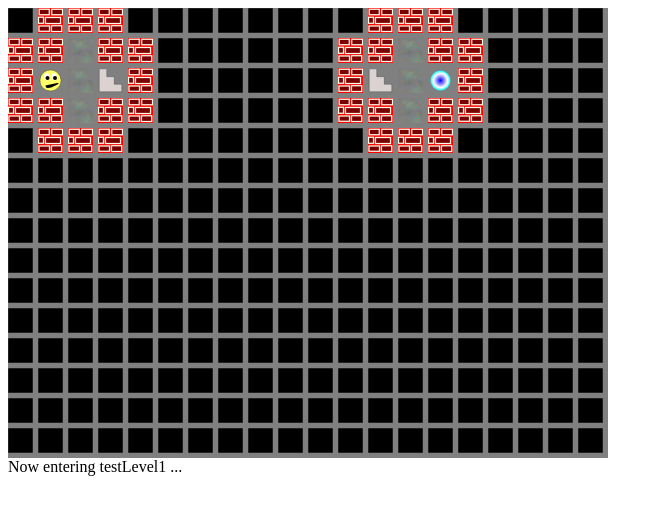
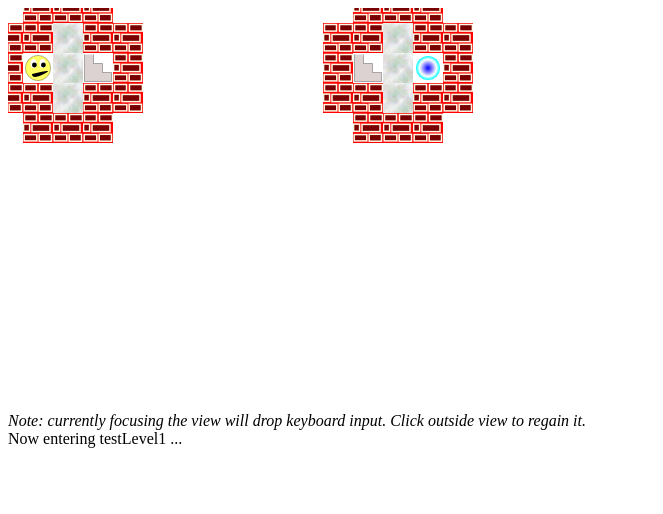
Before and after one commit to migilik/tilemaze, a plain HTML site: page index.html in a window 1280 px wide. Shown: the whole page, without its empty margins (0-663 px from the left). Drawn offline with nearby package versions, Linux system fonts and the light colour scheme.

Commit message:
Switched to using an svg-based viewport and redraw. This enables using svg to maintain a scene graph, allows for easier implementation of animation and smooth motion, and likely has better performance than the earlier hack. It did introduce a few new issues including requiring running a local server for dev-test (same origin policy blocked svg load), the svg blocking the keyboard handler when it has focus, and svg animation of the goal stopped running.

```diff
--- a/index.html
+++ b/index.html
@@ -7,7 +7,7 @@
 
   <script src="https://ajax.googleapis.com/ajax/libs/jquery/3.2.1/jquery.min.js"></script>
   <script src="tilemaze.js"></script>
-  <script>$(document).ready(ready);</script>
+  <script>$(ready);  $(window).on("load", onWindowLoaded);</script>
 
   <style>
   #viewport {
@@ -24,8 +24,10 @@
 </head>
 
 <body>
-  <div id="viewport">This page is only supported for recent versions of Chrome.</div>
-  <div id="hinttext"></div>
+  <object id="view" data="viewport.svg" width="500" height="400"></object>
+  <div><i>Note: currently focusing the view will drop keyboard input.  Click outside view to regain it.</i></div>
+  <div id="hinttext">This page is only supported for recent versions of Chrome.</div>
+
 </body>
 
 </html>
--- a/tilemaze.js
+++ b/tilemaze.js
@@ -1,10 +1,20 @@
 (function () {
+  // client html should do:
+  //  $(ready);
+  //  $(window).on("load", onWindowLoaded);
+  // Former hook starts app init on DOM-ready, and
+  // later is to resolve a promise that is used to block
+  // eg first redraw until the viewport svg is actually loaded.
+  this.windowLoaded = $.Deferred();
+  this.onWindowLoaded = function () { windowLoaded.resolve(); };
+
   this.tilePixelWidth = 30;
   this.numTilesX = 20;
   this.numTilesY = 15;
   this.viewWidth = this.tilePixelWidth * this.numTilesX;
   this.viewHeight = this.tilePixelWidth * this.numTilesY;
   this.gamestate = null;
+  this.svgNS = "http://www.w3.org/2000/svg";
 
   // eg: range(5) => [0, 1, 2, 3, 4]
   this.range = function (x) {
@@ -100,11 +110,12 @@
   };
 
   this.ready = function () {
-    $("#viewport").empty().append($("<span>Loading.. please wait.</span>"));
+	hintText("Loading.. please wait...");
 
     Promise.resolve()
     .then(loadResources)
-    .then(initEngine)
+    .then(waitForView)
+    .then(bindControls)
     .then(startGame)
     .then(draw);
   };
@@ -114,15 +125,16 @@
     return;
   };
 
-  this.initEngine = function () {
-    var vp = $("#viewport");
-    vp.empty();
-    vp.css("height", viewHeight);
-    vp.css("width", viewWidth);
-    vp.css("background-color", "gray");
-    vp.css("color", "white");
+  this.bindControls = function () {
+    // seems we need both of these for keyboard handling to work through
+    // the view svg, but the behavior appears a little odd..
+    // TODO investigate further
+    $(window).on("keydown", keyPress);
+    //$("#view").on("keydown", keyPress);
+  };
 
-    $(window).on("keydown", keyPress);
+  this.waitForView = function () {
+    return windowLoaded; // can not guarantee svg access until svg loads
   };
 
   this.startGame = function () {
@@ -207,10 +219,21 @@
     return (entities.filter(e => e.svg === svg).length > 0);
   };
 
+  this.makeSvgNode = function (href, x, y) {
+    var svgUse = document.createElementNS(svgNS, "use");
+    svgUse.setAttribute("href", href);
+    var xformStr = "translate(X,Y)".replace("X", x).replace("Y", y);
+    svgUse.setAttribute("transform", xformStr);
+    return svgUse;
+  };
+
   this.draw = function (gamestate) {
-    var outStr = "";
-    var rowCounter = 0;
-    var template = '<div class="renderBox" style="left: Xpx; top: Ypx;"><img src="SVGURL" alt="ALTTEXT" width="100%" height="100%" /></div>';
+	// need to pass contentDocument as context to JQuery for
+	// svg element manipulation to work right when using external svg:
+	var view = $("#view");
+	var svgContentDocument = view[0].contentDocument;
+	var scene = $("#scene", svgContentDocument);
+	scene.empty();
 
     // TODO instead of a hardcoded render order by svg name, put a z index into tileData.
     var renderOrder = ["floor", "cake", "spawn", "bricks", "stairs", "glowycircle", "smiles"];
@@ -222,18 +245,13 @@
         var entities = intersectEntitySets(atX, atY);
         var svgsToRender = renderOrder.filter(svg => svgAmongEntities(svg, entities));
         var svg = svgsToRender.slice(-1, svgsToRender.length)[0]; // uppermost only
-        var svgName = svg ? svg + ".svg" : "blackbox.svg";
-        var html = template
-         .replace("SVGURL", svgName)
-         .replace("X", x * tilePixelWidth)
-         .replace("Y", y * tilePixelWidth)
-         .replace("ALTTEXT", entities.map(e => e.sourceStr).join("|")); // debug
-        outStr = outStr + html;
+
+        if (svg) {
+		  var svgNode = makeSvgNode("viewport.svg#" + svg, x, y);
+		  scene.append($(svgNode));
+		}
       });
-      outStr = outStr + "<br>"
     });
-    var view = $("<div>" + outStr + "</div>");
-    $("#viewport").empty().append(view);
   };
 
 
```
Also changed, not shown: blackbox.svg (deleted), bricks.svg (deleted), cake.svg (deleted), floor.svg (deleted), glowycircle.svg (deleted), smiles.svg (deleted), stairs.svg (deleted), viewport.svg (added), 1 other file.
